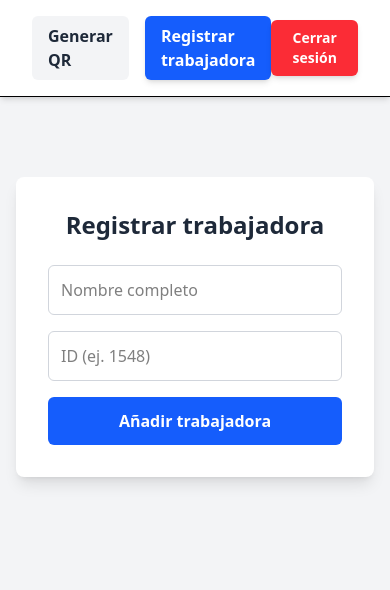
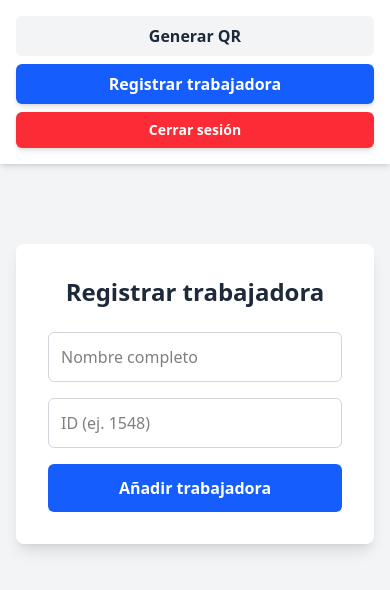
Before and after one commit to EliasHania/web-qr, a React (Vite) app: page /dashboard/registro in a window 390 px wide. Shown: the top 590 px of the page. Built offline with nearby package versions, Linux system fonts and the light colour scheme; no server answers; sample sign-in values are in the browser's storage.

Commit message:
Fix responsive navbar: mejor visualización en móvil

```diff
--- a/src/components/Navbar.jsx
+++ b/src/components/Navbar.jsx
@@ -5,16 +5,17 @@ export default function Navbar() {
 
   const logout = () => {
     localStorage.removeItem("token");
+    sessionStorage.removeItem("token"); // ✅ añadimos para asegurar logout completo
     navigate("/login");
   };
 
   return (
-    <nav className="bg-white shadow-md mb-8 px-8 py-4 flex justify-between items-center border-b">
-      <div className="flex gap-4">
+    <nav className="bg-white shadow-md mb-8 px-4 py-4 flex flex-wrap items-center justify-center gap-2 sm:justify-between sm:px-8">
+      <div className="flex flex-wrap justify-center gap-2 w-full sm:w-auto">
         <NavLink
           to="/dashboard/qr"
           className={({ isActive }) =>
-            `px-4 py-2 rounded-md font-semibold transition cursor-pointer ${
+            `px-4 py-2 rounded-md font-semibold transition cursor-pointer w-full sm:w-auto text-center ${
               isActive
                 ? "bg-blue-600 text-white shadow-md"
                 : "bg-gray-100 text-gray-800 hover:bg-gray-200"
@@ -27,7 +28,7 @@ export default function Navbar() {
         <NavLink
           to="/dashboard/registro"
           className={({ isActive }) =>
-            `px-4 py-2 rounded-md font-semibold transition cursor-pointer ${
+            `px-4 py-2 rounded-md font-semibold transition cursor-pointer w-full sm:w-auto text-center ${
               isActive
                 ? "bg-blue-600 text-white shadow-md"
                 : "bg-gray-100 text-gray-800 hover:bg-gray-200"
@@ -36,14 +37,14 @@ export default function Navbar() {
         >
           Registrar trabajadora
         </NavLink>
+
+        <button
+          onClick={logout}
+          className="bg-red-500 hover:bg-red-600 text-white text-sm font-semibold px-4 py-2 rounded-md shadow-md transition cursor-pointer w-full sm:w-auto"
+        >
+          Cerrar sesión
+        </button>
       </div>
-
-      <button
-        onClick={logout}
-        className="bg-red-500 hover:bg-red-600 text-white text-sm font-semibold px-4 py-2 rounded-md shadow-md transition cursor-pointer"
-      >
-        Cerrar sesión
-      </button>
     </nav>
   );
 }
```
